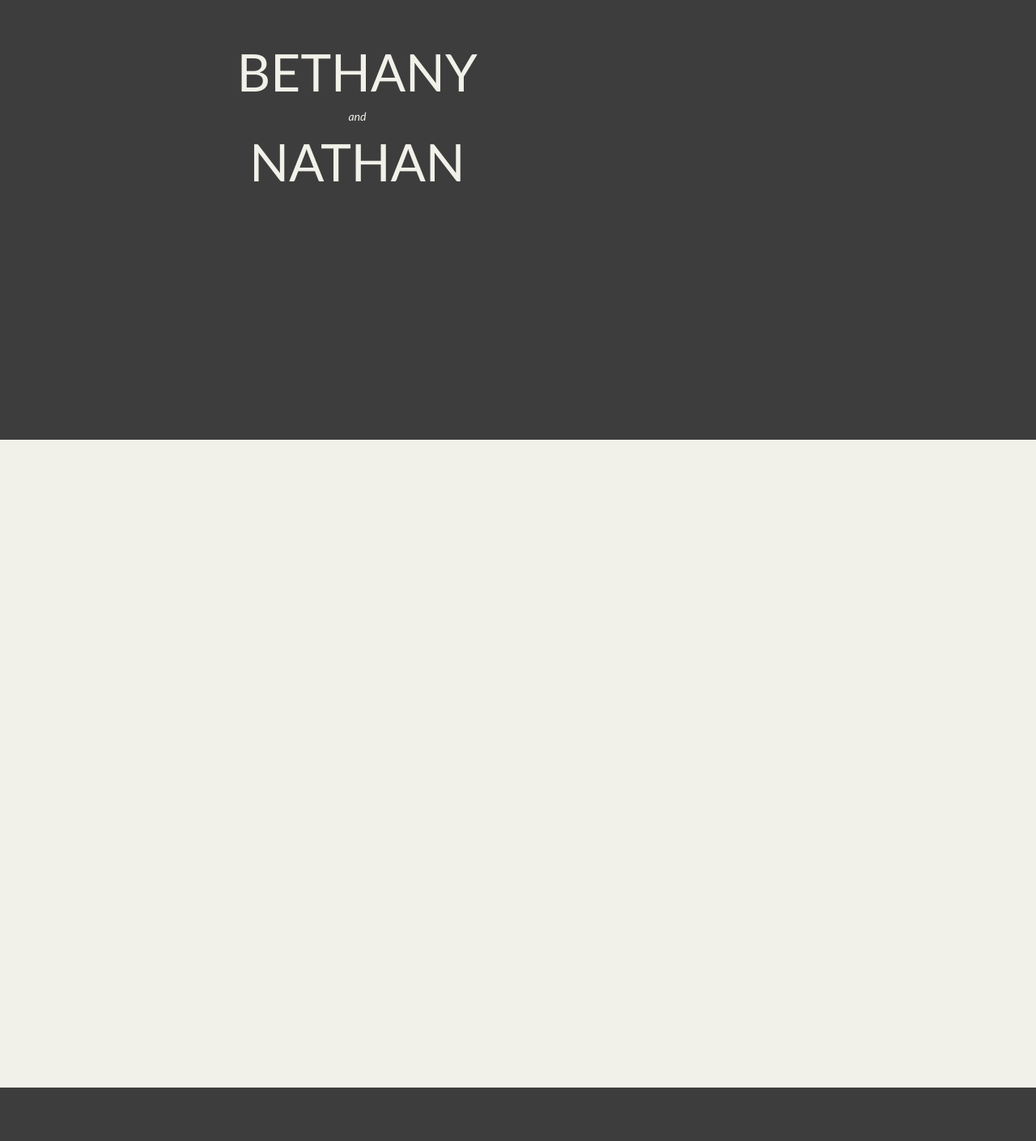
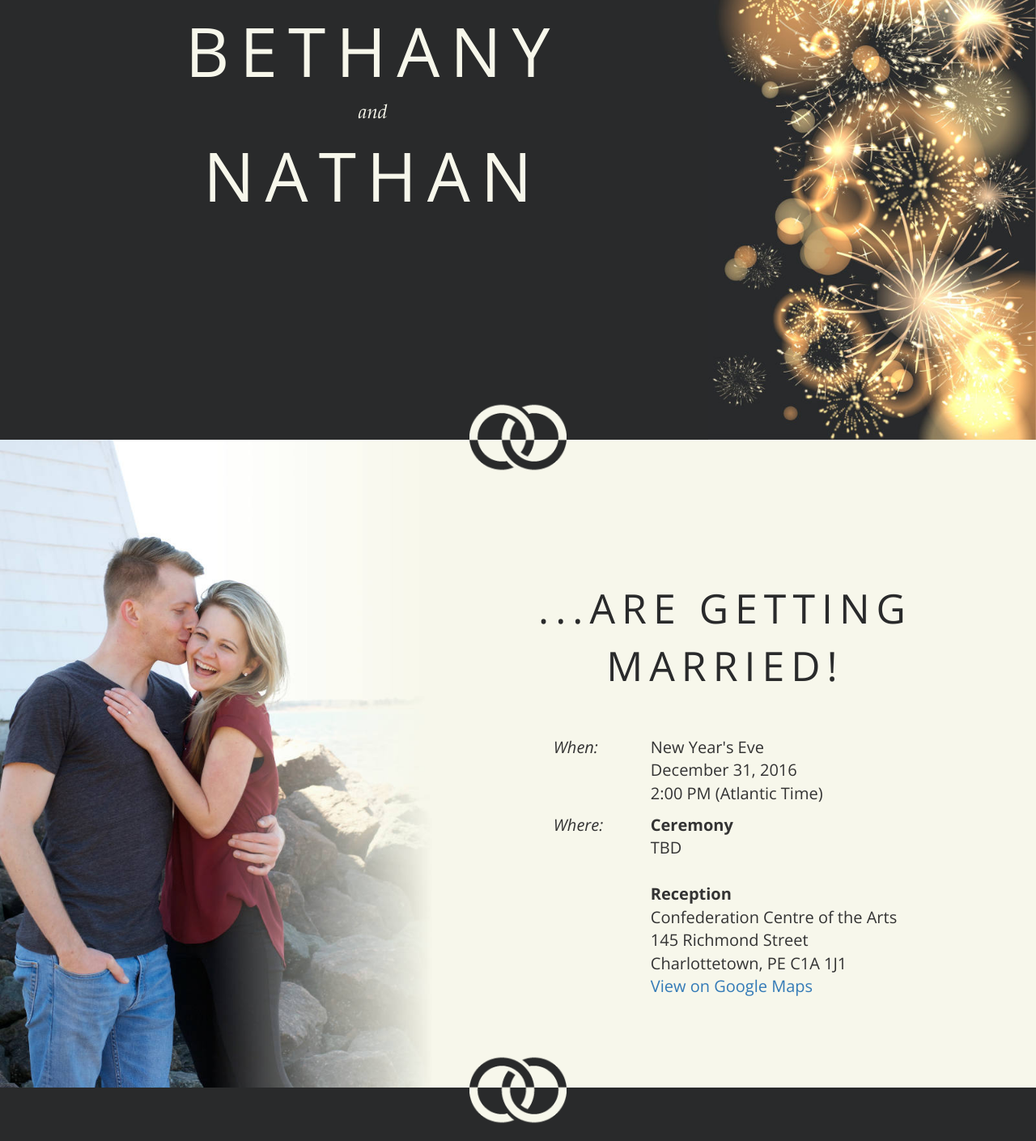
Before and after one commit to nfriend/wedding-website, a website: page index.html in a window 1280 px wide. Shown: the part 257-1666 px from the top of the page at 81% size. Drawn offline with nearby package versions, Linux system fonts and the light colour scheme.

Commit message:
first two pages initially complete

```diff
--- a/gulpfile.js
+++ b/gulpfile.js
@@ -15,7 +15,7 @@ var uniqueId = uuid.v4();
 gulp.task('default', function () {
     return runSequence(
         ['clean-dist'],
-        ['html', 'scripts', 'styles']
+        ['html', 'scripts', 'styles', 'assets']
     );
 });
 
@@ -54,6 +54,11 @@ gulp.task('styles', function () {
         .pipe(gulp.dest('./styles'));
 });
 
+gulp.task('assets', function () {
+    return gulp.src('./assets/**/*')
+        .pipe('./dist/assets');
+});
+
 gulp.task('watch-styles', ['styles'], function () {
     return gulp.watch('./styles/**/*.scss', _.debounce(function () {
         runSequence(['styles']);
--- a/index.html
+++ b/index.html
@@ -8,7 +8,8 @@
     <meta name="description" content="Bethany and Nathan's wedding website'">
     <meta name="viewport" content="width=device-width, initial-scale=1">
 
-    <link href="https://fonts.googleapis.com/css?family=Lato:400,400i,700,700i" rel="stylesheet">
+    <link rel="shortcut icon" href="assets/favicon.ico" />
+    <link href="https://fonts.googleapis.com/css?family=Open+Sans:300,300i,400,400i,600,600i,700,700i" rel="stylesheet" />
     <!-- build:css -->
     <link href="styles/wedding-website.css" rel="stylesheet" type="text/css" />
     <!-- endbuild -->
@@ -17,13 +18,33 @@
 <body class="wedding-website">
     <div class="section dark">
         <div class="title-container">
-            <div style="font-size: 64px;">BETHANY</div>
-            <div style="font-style: italic;">and</div>
-            <div style="font-size: 64px;">NATHAN</div>
+            <div class="large-title">BETHANY</div>
+            <div class="small-title">and</div>
+            <div class="large-title">NATHAN</div>
         </div>
+        <img class="fireworks hidden-xs" src="assets/fireworks.jpg" />
+        <img class="rings" src="assets/rings.png" />
     </div>
     <div class="section">
-
+        <div class="are-getting-married-container">
+            <div class="are-getting-married">...ARE GETTING MARRIED!</div>
+            <div class="when-where-container">
+                <div class="column column-1">When:</div>
+                <div class="column column-2">New Year's Eve<br />December 31, 2016<br />2:00 PM (Atlantic Time)</div>
+                <div class="column column-1">Where:</div>
+                <div class="column column-2">
+                    <b>Ceremony</b><br />
+                    TBD<br /><br />
+                    <b>Reception</b><br />
+                    Confederation Centre of the Arts<br />
+                    145 Richmond Street<br />
+                    Charlottetown, PE C1A 1J1<br />
+                    <a target="_blank" href="https://goo.gl/maps/eM1P1kKiQu42">View on Google Maps</a><br />
+                </div>
+            </div>
+        </div>
+        <img class="baethany hidden-xs" src="assets/baethany.jpg" />
+        <img class="rings inverted" src="assets/rings-inverted.png" />
     </div>
     <div class="section dark">
 
--- a/styles/wedding-website.scss
+++ b/styles/wedding-website.scss
@@ -1,28 +1,106 @@
+$dark: #292a2b;
+$light: #F7F7EB;
+
 body, html {
     padding: 0;
     margin: 0;
 }
 
 .wedding-website {
-    font-family: 'Lato', sans-serif;
+    font-family: 'Open Sans', sans-serif;
 
     .section {
         height: 100vh;
-
-        background-color: #F2F1E9;
+        position: relative;
+        background-color: $light;
 
         &.dark {
-            background-color: #3D3D3D;
+            background-color: $dark;
         }
     }
 
     .title-container {
-        color: #F2F1E9;
+        color: $light;
         position: absolute;
         top: 50vh;
-        left: 35vw;
+        left: 30vw;
         text-align: center;
         margin-left: -155px;
-        margin-top: -100px;
+        margin-top: -140px;
+        font-weight: 300;
+
+        .large-title {
+            font-size: 84px;
+            letter-spacing: 13px;
+        }
+
+        .small-title {
+            font-size: 24px;
+            font-family: "Palatino Linotype", "Book Antiqua", Palatino, serif;
+            font-style: italic;
+        }
+    }
+
+    .fireworks {
+        height: 100vh;
+        right: 0;
+        top: 0;
+        position: absolute;
+    }
+
+    .baethany {
+        height: 100vh;
+        left: 0;
+        top: 0;
+        position: absolute;
+    }
+
+    .rings {
+        position: absolute;
+        top: 100vh;
+        margin-top: -63px;
+        height: 120px;
+        left: 50vw;
+        margin-left: -60px;
+        z-index: 10;
+
+        &.inverted {
+            margin-top: -57px;
+        }
+    }
+
+    .are-getting-married-container {
+        right: 0;
+        width: 60vw;
+        text-align: center;
+        margin-top: 30px;
+        position: absolute;
+        top: 50vh;
+        margin-top: -227px;
+
+        .are-getting-married {
+            color: $dark;
+            font-size: 50px;
+            letter-spacing: 8px;
+            font-weight: 300;
+        }
+
+        .when-where-container {
+            display: inline-block;
+            margin-top: 50px;
+
+            .column {
+                margin-bottom: 10px;
+                font-size: 20px;
+                text-align: left;
+                float: left;
+
+                &.column-1 {
+                    width: 120px;
+                    font-style: italic;
+                    clear: left;
+                }
+            }
+        }
     }
 }
```
Also changed, not shown: assets/baethany.jpg (added), assets/favicon.ico (added), assets/favicon.jpg (added), assets/fireworks.jpg (added), assets/rings-inverted.png (added), assets/rings.png (added), styles/wedding-website.css.
